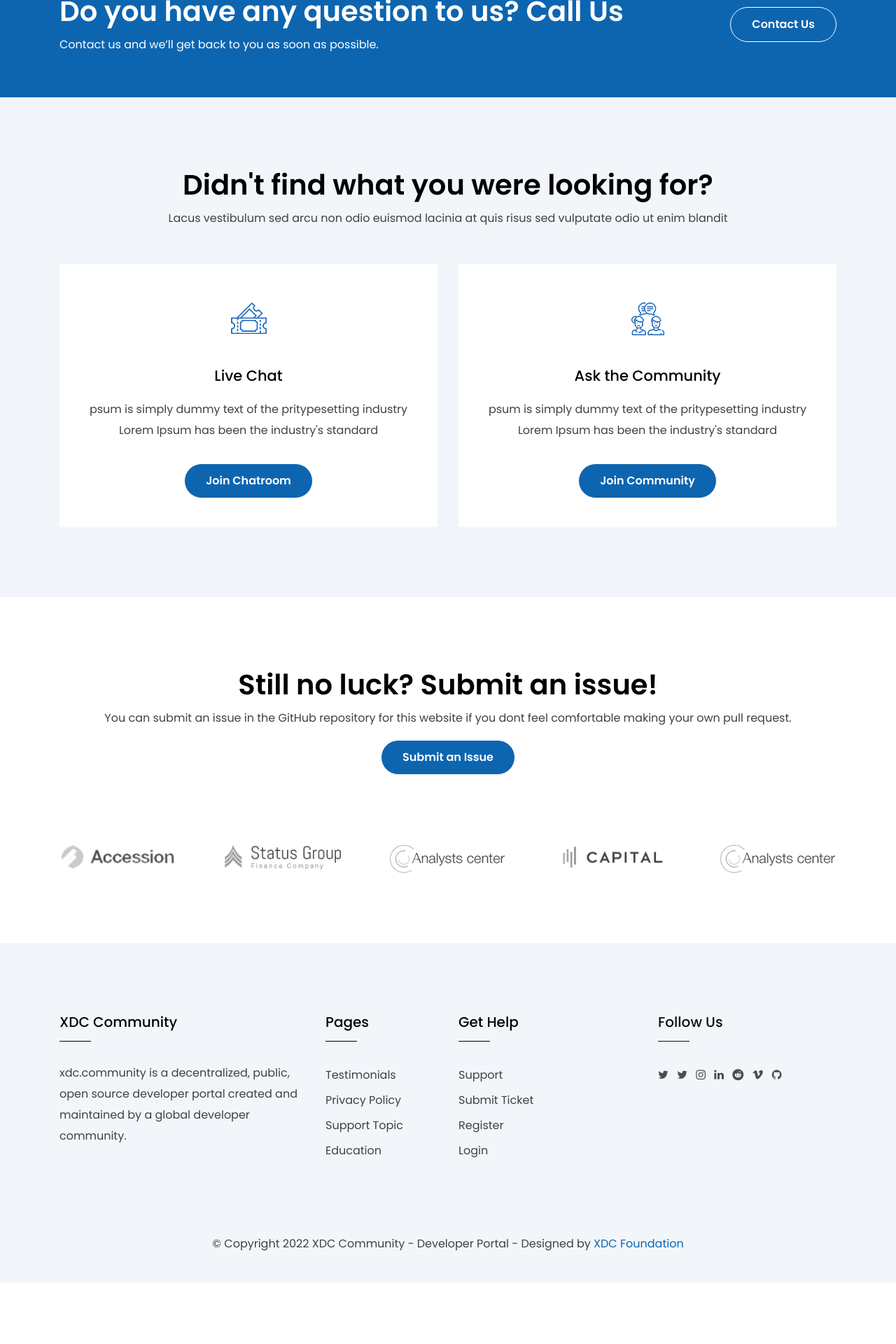
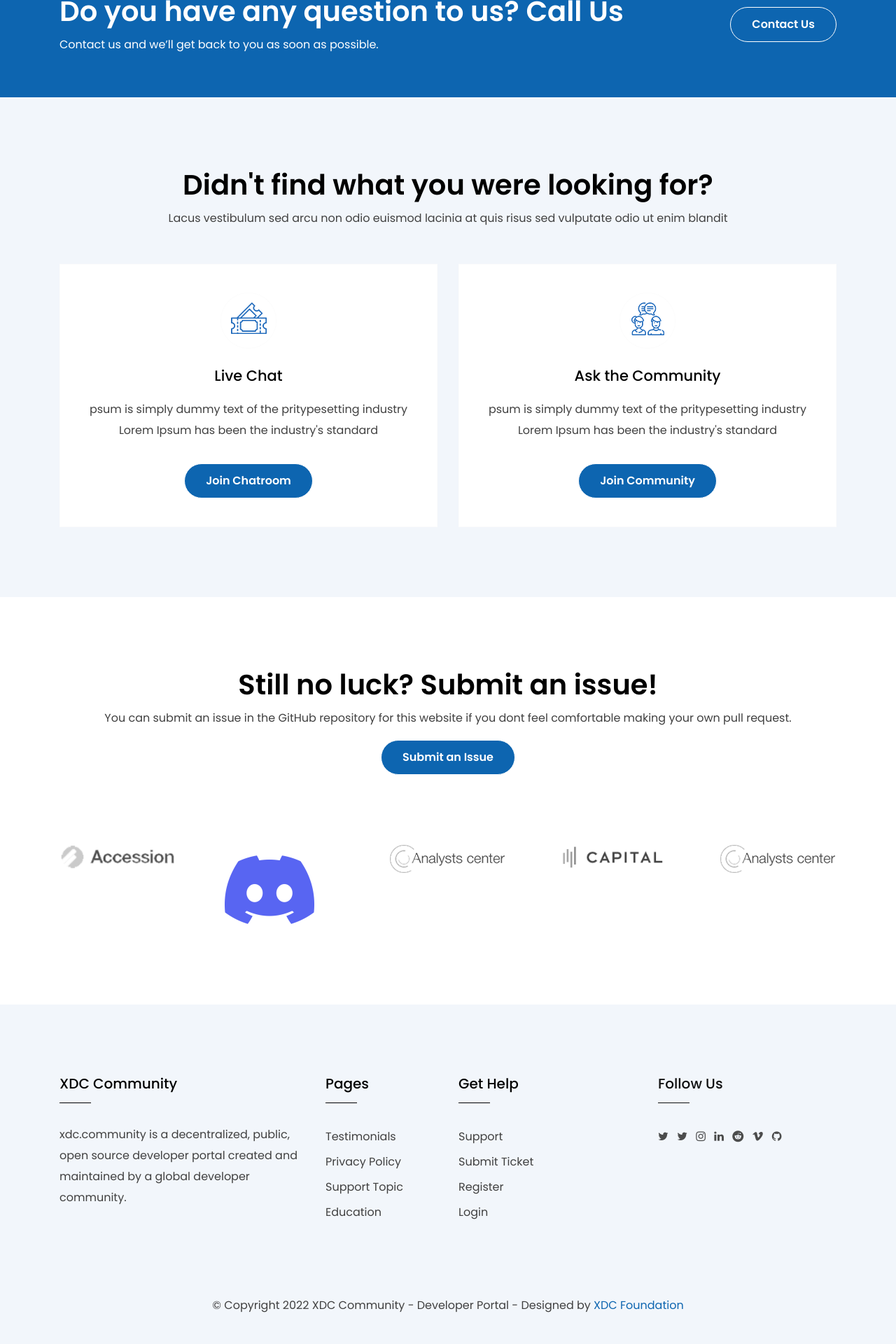
Before and after one commit to XDC-Community/XDC-Community.github.io, a Jekyll site: the page built from explore-topics.html, in a window 1280 px wide. Shown: the part 1191-3111 px from the top of the page at 70% size. Built offline with Jekyll 4.4.1, drawn with Linux system fonts in a browser that asks for light colours; before the commit the page ends 3023 px from its top, so only the background shows below that.

Commit message:
Updating company sliders

```diff
--- a/_data/companies_logo.yml
+++ b/_data/companies_logo.yml
@@ -1,6 +1,6 @@
-- name: Company Name1
-  image: /assets/images/company-logo4.png
-  url: #
+- name: Discord
+  image: /assets/images/discord-small.png
+  url: {{site.discord}}
 
 - name: Company Name2
   image: /assets/images/company-logo3.png
@@ -17,3 +17,7 @@
 - name: Company Name5
   image: /assets/images/company-logo5.png
   url: #
+
+- name: Company Name6
+  image: /assets/images/company-logo5.png
+  url: #
```
Also changed, not shown: assets/images/discord-small.png (added), assets/images/instagram-small.png (added), assets/images/linkedin-small.png (added), assets/images/telegram-small.png (added), assets/images/twitter-small.png (added), assets/images/youtube-small.png (added).
